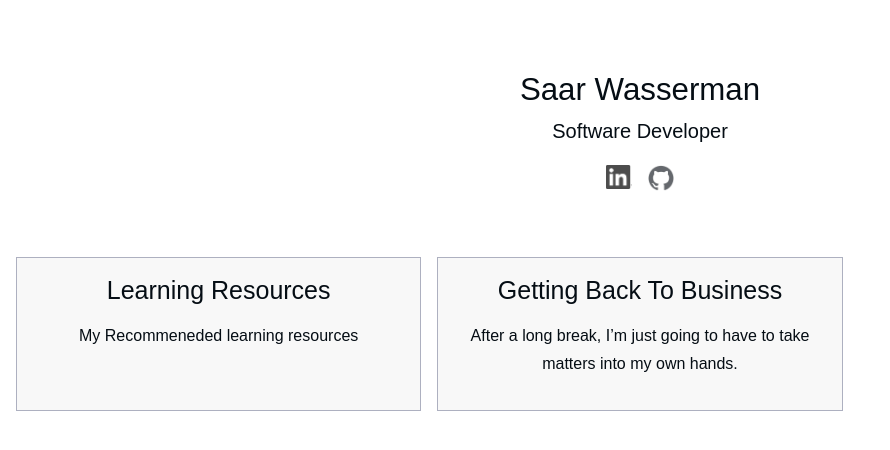
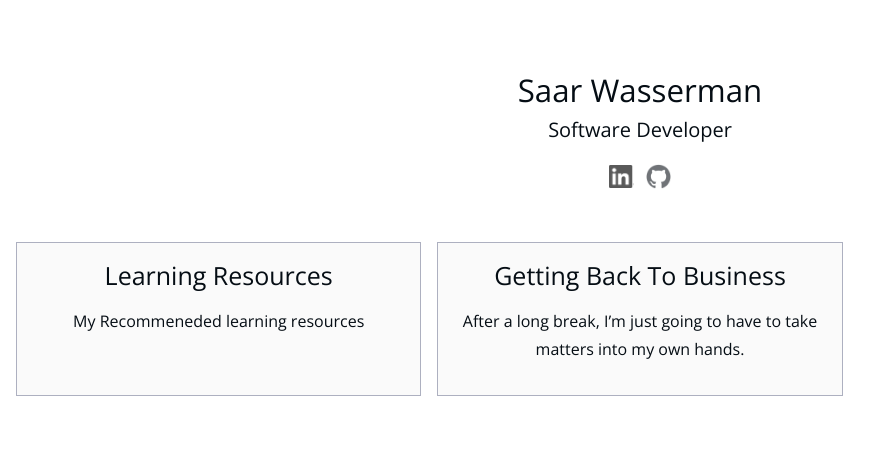
Before and after one commit to saarwasserman/saarwasserman.github.io, a Jekyll site: the page built from index.html, in a window 1280 px wide. Shown: the top 450 px of the page, without its empty margins (0-890 px from the left). Built offline with Jekyll 4.4.1, drawn with Linux system fonts in a browser that asks for light colours.

Commit message:
ui-changes

```diff
--- a/_layouts/default.html
+++ b/_layouts/default.html
@@ -6,6 +6,9 @@
     <head>
         <link rel="shortcut icon" type="image/png" href="/assets/images/favicon.png">
         <link rel="stylesheet" href="{{ '/assets/css/styles.css' | relative_url }}">
+        <link rel="preconnect" href="https://fonts.googleapis.com">
+        <link rel="preconnect" href="https://fonts.gstatic.com" crossorigin>
+        <link href="https://fonts.googleapis.com/css2?family=Open+Sans:ital,wght@0,300..800;1,300..800&display=swap" rel="stylesheet">
     </head>
     <body>
         {{ content }}
--- a/_sass/main.scss
+++ b/_sass/main.scss
@@ -25,7 +25,8 @@
     --grey: #adb0c0;
 
     /* fonts */
-    --sans-serif: "Poppins", sans-serif;
+    // --sans-serif: "Poppins", sans-serif;
+    --sans-serif: "Open Sans", sans-serif;
     --serif: "Cormorant Garamond", serif;
     --cursive: "Pacifico", cursive;
   }
@@ -143,6 +144,7 @@
     font-size: var(--h3);
     padding: 0;
     margin: 7px auto;
+    margin-bottom: 0;
   }
 
   .about h2 {
@@ -155,20 +157,19 @@
     display: flex;
     flex-direction: row;
     justify-content: center;
-    gap: 1rem;
-    padding: 0;
-    margin: 0;
+    align-items: center;
+    gap: 0.75rem;
   }
 
   .about .social img {
-    width: 26px;
-    opacity: 70%;
+    width: 25px;
+    opacity: 65%;
     margin: 15px auto;
   }
 
   .posts {
     display: grid;
-    margin: 42px auto;
+    margin: 30px auto;
     grid-template-columns: 1fr 1fr 1fr;
     gap: 1rem;
   }
@@ -181,7 +182,7 @@
     display: block;         /* Ensures full area is clickable */
     text-align: center;
     border: 1px solid var(--grey);;
-    background-color: rgb(248, 248, 248);
+    background-color: rgb(250, 250, 250);
   }
 
   .post-link:hover {
```
